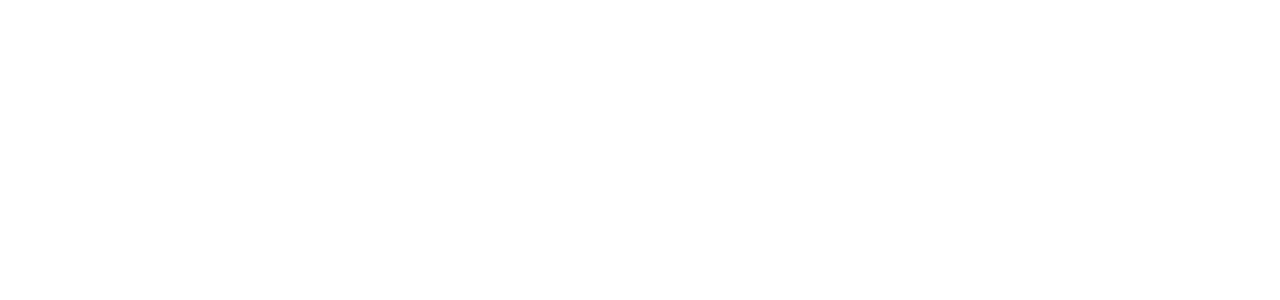
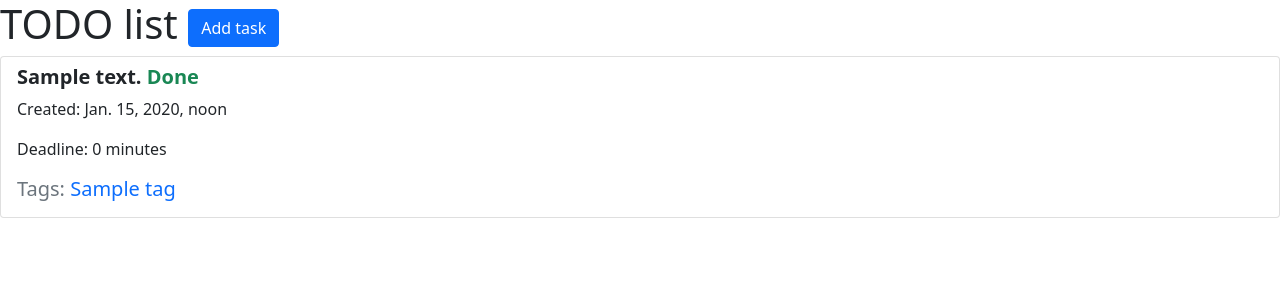
Before and after one commit to OttoLindholm/Todo-list, a Django app: page / in a window 1280 px wide. Before the commit the part shown is empty. Shown: the top 300 px of the page. Run offline with Django 5.2, Linux system fonts and the light colour scheme; tables that the repository leaves empty hold one stand-in row (values such as "Sample post").

Commit message:
Change template path in TaskListView, change bootstrap version to 5 in base.html, add content to task_list.html

```diff
--- a/tasks/views.py
+++ b/tasks/views.py
@@ -1,4 +1,3 @@
-from django.shortcuts import render
 from django.views.generic import ListView
 
 from tasks.models import Task
@@ -6,5 +5,5 @@ from tasks.models import Task
 
 class TaskListView(ListView):
     model = Task
-    template_name = "templates/tasks/task_list.html"
+    template_name = "tasks/task_list.html"
     context_object_name = "tasks"
--- a/templates/base.html
+++ b/templates/base.html
@@ -5,10 +5,8 @@
   {% block title %}<title>Taxi Service</title>{% endblock %}
   <meta charset="utf-8">
   <meta name="viewport" content="width=device-width, initial-scale=1">
-  <link rel="stylesheet"
-        href="https://cdn.jsdelivr.net/npm/bootstrap@4.5.3/dist/css/bootstrap.min.css"
-        integrity="sha384-TX8t27EcRE3e/ihU7zmQxVncDAy5uIKz4rEkgIXeMed4M0jlfIDPvg6uqKI2xXr2"
-        crossorigin="anonymous">
+  <link href="https://cdn.jsdelivr.net/npm/bootstrap@5.0.2/dist/css/bootstrap.min.css" rel="stylesheet"
+        integrity="sha384-EVSTQN3/azprG1Anm3QDgpJLIm9Nao0Yz1ztcQTwFspd3yD65VohhpuuCOmLASjC" crossorigin="anonymous">
   <!-- Add additional CSS in static file -->
   {% load static %}
   <link rel="stylesheet" href="{% static 'css/styles.css' %}">
--- a/templates/tasks/task_list.html
+++ b/templates/tasks/task_list.html
@@ -1,10 +1,37 @@
-<!DOCTYPE html>
-<html lang="en">
-<head>
-  <meta charset="UTF-8">
-  <title>Title</title>
-</head>
-<body>
+{% include "base.html" %}
 
-</body>
-</html>
+{% block content %}
+  <h1>
+    TODO list
+    <a href="#" class="btn btn-primary link-to-page">
+      Add task
+    </a>
+  </h1>
+  <ul class="list-group">
+    {% for task in tasks %}
+      <li class="list-group-item">
+        <h5 class="fw-bold">
+          {{ task.content }}
+          <span class="text-{{ task.done|yesno:"success,danger" }}">
+              {{ task.done|yesno:"Done,Not done" }}
+            </span>
+        </h5>
+        <p>Created: {{ task.datetime }}</p>
+        <p>Deadline:
+          {% if task.deadline < task.datetime %}
+            <span class="text-danger">passed</span>
+          {% else %}
+            {{ task.deadline|timeuntil:task.datetime }}
+          {% endif %} </p>
+        <h5 class="text-secondary">Tags:
+          {% for tag in task.tags.all %}
+            <span class="text-primary">{{ tag }}</span>
+          {% endfor %}
+
+        </h5>
+      </li>
+    {% empty %}
+      <p>There are no tasks.</p>
+    {% endfor %}
+  </ul>
+{% endblock %}
```
